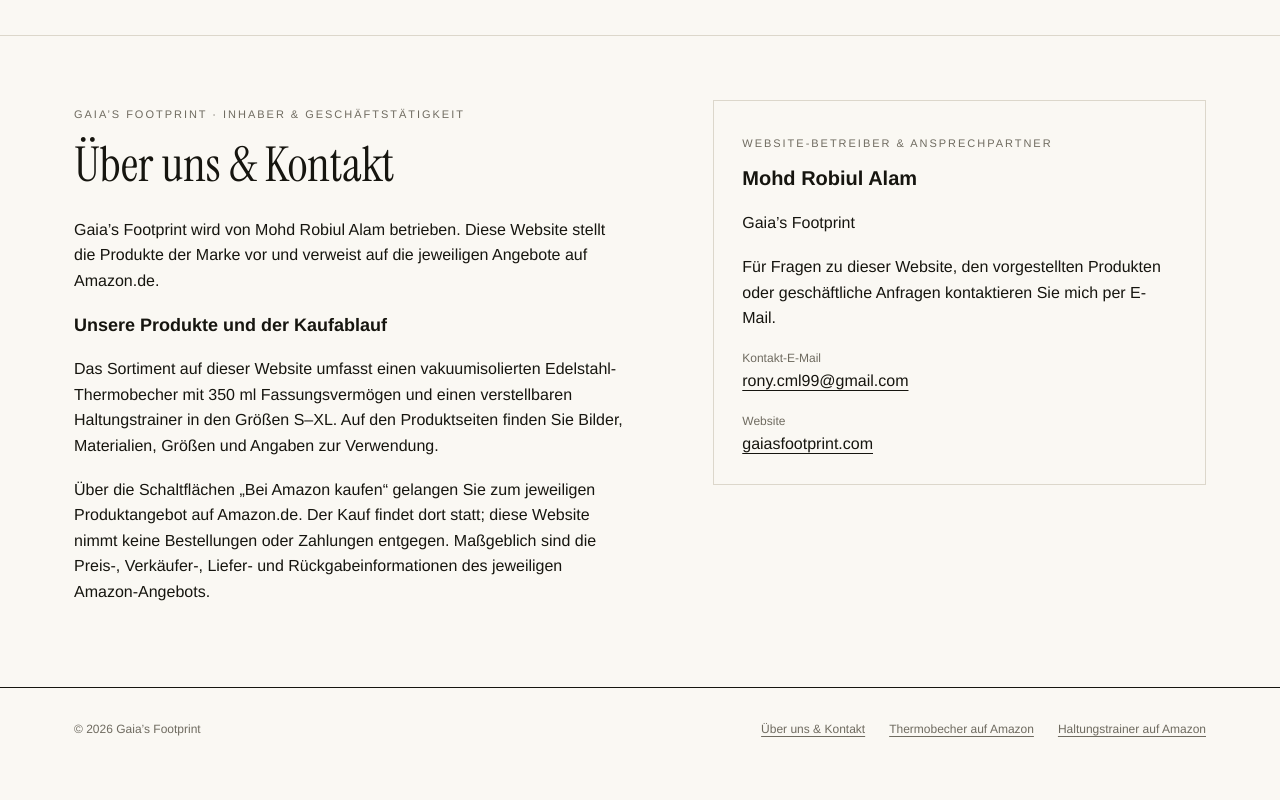
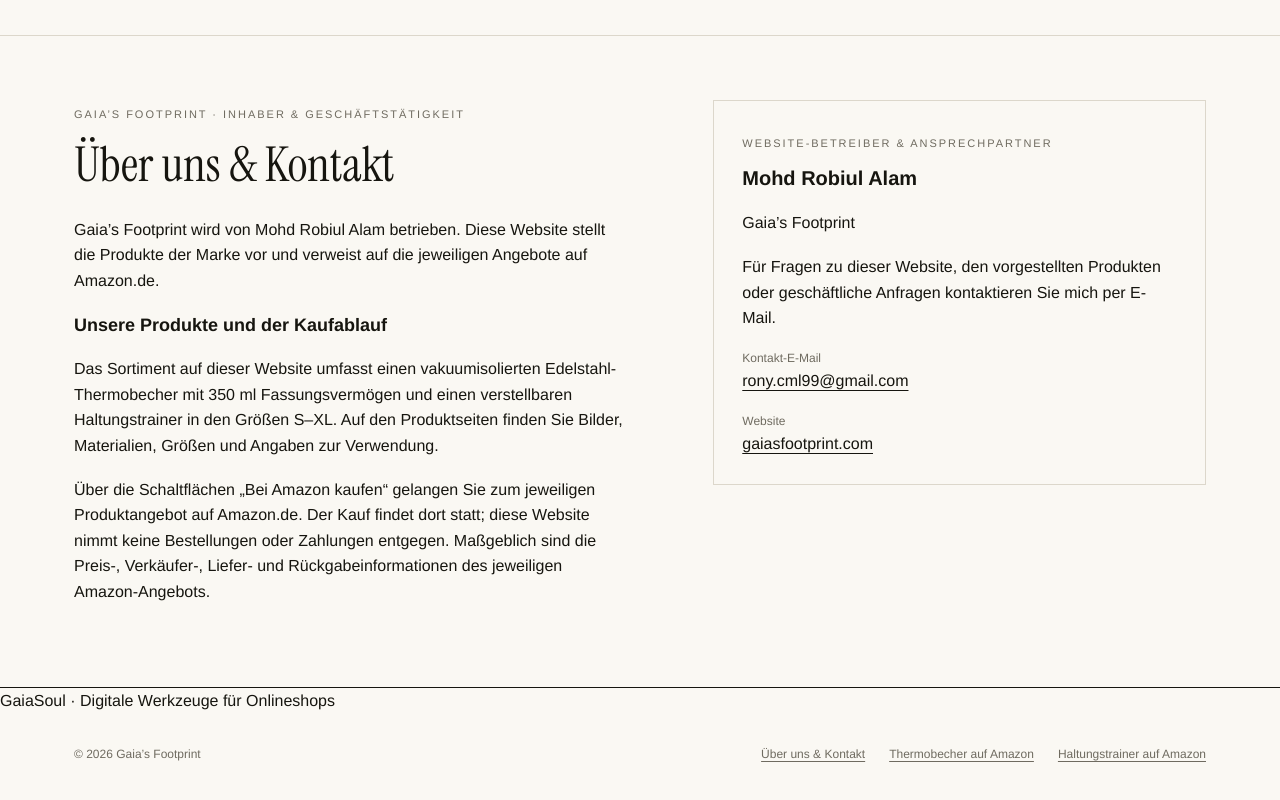
Before and after one commit to mohdrony/gaiasfootprint.github.io, a plain HTML site: page index.html in a window 1280 px wide. Shown: the part 3592-4392 px from the top of the page. Drawn offline with Linux system fonts and the light colour scheme.

Commit message:
Link to the GaiaSoul merchant tools catalog

```diff
--- a/index.html
+++ b/index.html
@@ -550,6 +550,7 @@
 </main>
 
 <footer>
+  <p><a href="/merchant-tools.html">GaiaSoul · Digitale Werkzeuge für Onlineshops</a></p>
   <div class="wrap footer-inner">
     <span data-i18n="footer.copy">© 2026 Gaia’s Footprint</span>
     <div class="footer-links">
```
